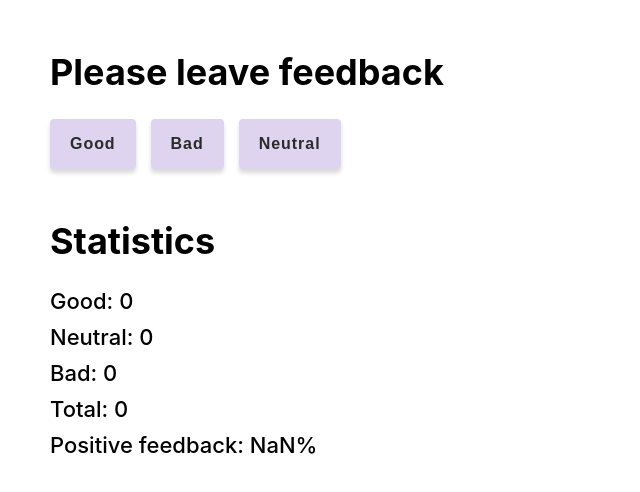
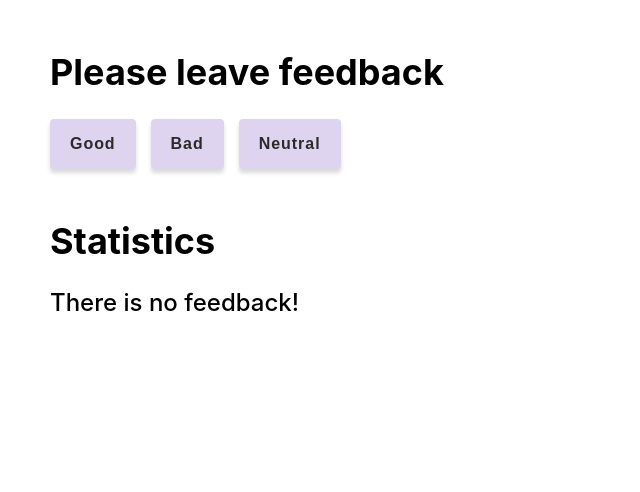
Before and after one commit to DaryaBobur/goit-react-hw-04-feedback, a React (Create React App) app: page / in a window 1280 px wide. Shown: the top 492 px of the page, without its empty margins (0-640 px from the left). Built offline with nearby package versions, Linux system fonts and the light colour scheme.

Commit message:
Update App.jsx

```diff
--- a/src/components/App.jsx
+++ b/src/components/App.jsx
@@ -33,9 +33,7 @@ const App = () => {
   const countTotalFeedback = () => good + neutral + bad;
 
   const countPositiveFeedbackPercentage = () => {
-    const total = good + neutral + bad;
-
-    return Math.round(good * 100 / total);
+    return Math.round(good * 100 / countTotalFeedback());
   }
 
   return (
@@ -51,7 +49,7 @@ const App = () => {
       </Section>
 
       <Section title="Statistics">
-        {!countTotalFeedback ?
+        {!countTotalFeedback() ?
           <Notification
             message="There is no feedback!"
           />
```
